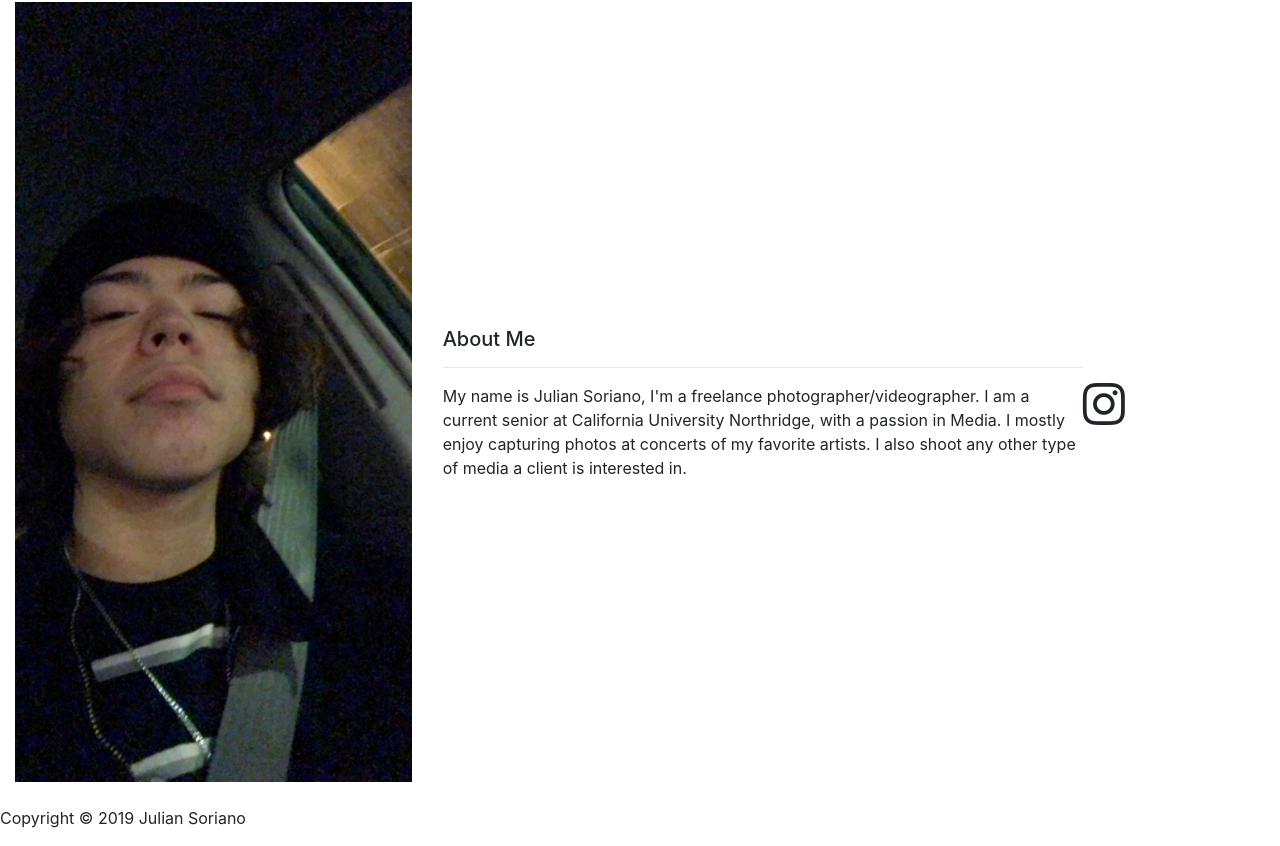
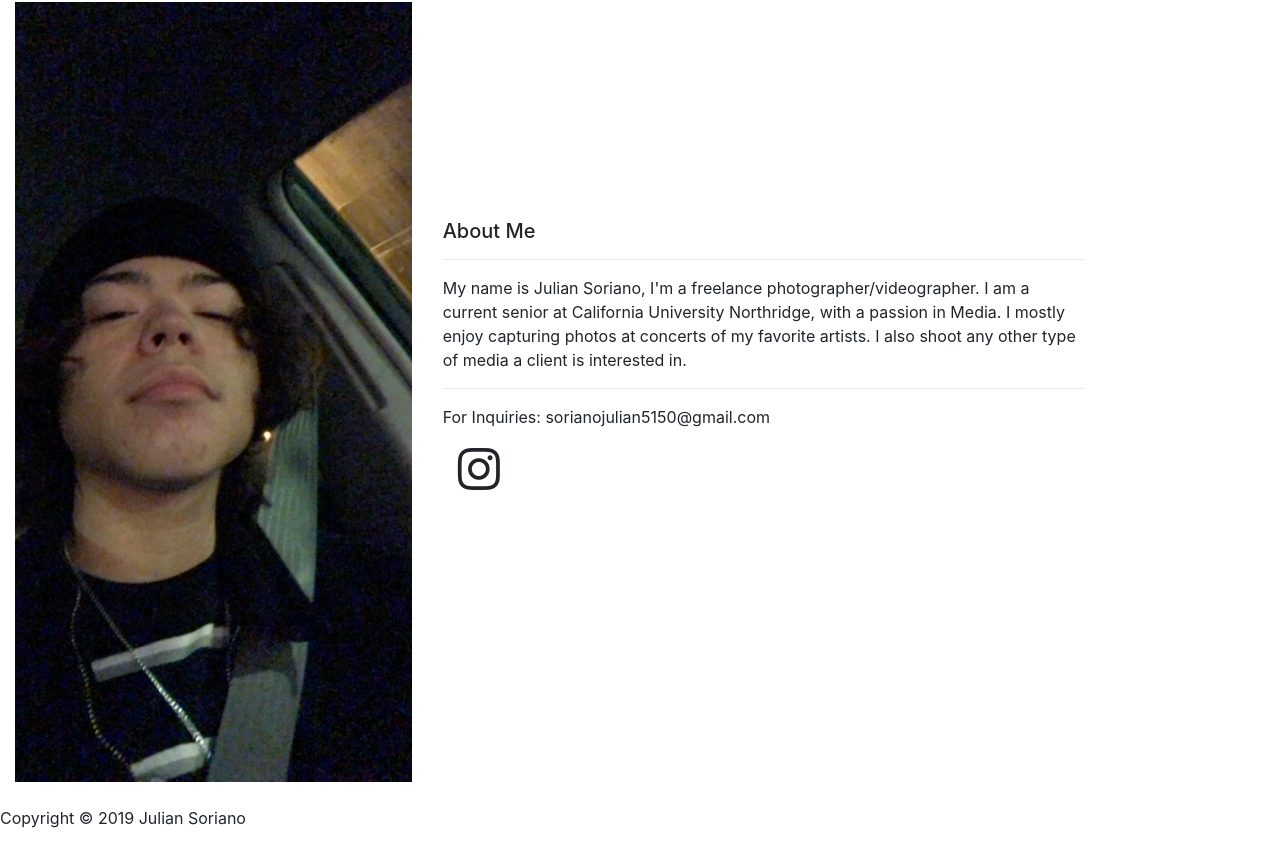
Before and after one commit to Julian966/461, a plain HTML site: page index.html in a window 1280 px wide. Shown: the part 2339-3185 px from the top of the page. Drawn offline with nearby package versions, Linux system fonts and the light colour scheme.

Commit message:
Fixed icon postion/added email

```diff
--- a/index.html
+++ b/index.html
@@ -195,14 +195,19 @@
       <h5 class="mt-0 mb-1">About Me</h5>
       <hr></hr>
      My name is Julian Soriano, I'm a freelance photographer/videographer. I am a current senior at California University Northridge, with a passion in Media. I mostly enjoy capturing photos at concerts of my favorite artists. I also shoot any other type of media a client is interested in.
+     <hr></hr>
+     <p> For Inquiries: sorianojulian5150@gmail.com
+     <footer class="container">
+ <i class="fab fa-instagram fa-3x down-20"></i>
+  <div class="fa-4x">
+    <i class="fas fa-instagram" data-fa-transform="down-20 right-100"></i>
+ </footer>
  </div>
-  <i class="fab fa-instagram fa-3x down-20"></i>
-  </li>
+ </li>
 
 
-<footer class="container">
 
- </footer>
+
   <p> Copyright &copy; 2019 Julian Soriano </p>
   <script src="js/lightbox-plus-jquery.js"></script>
 </body>
```
Also changed, not shown: 1 other file.
